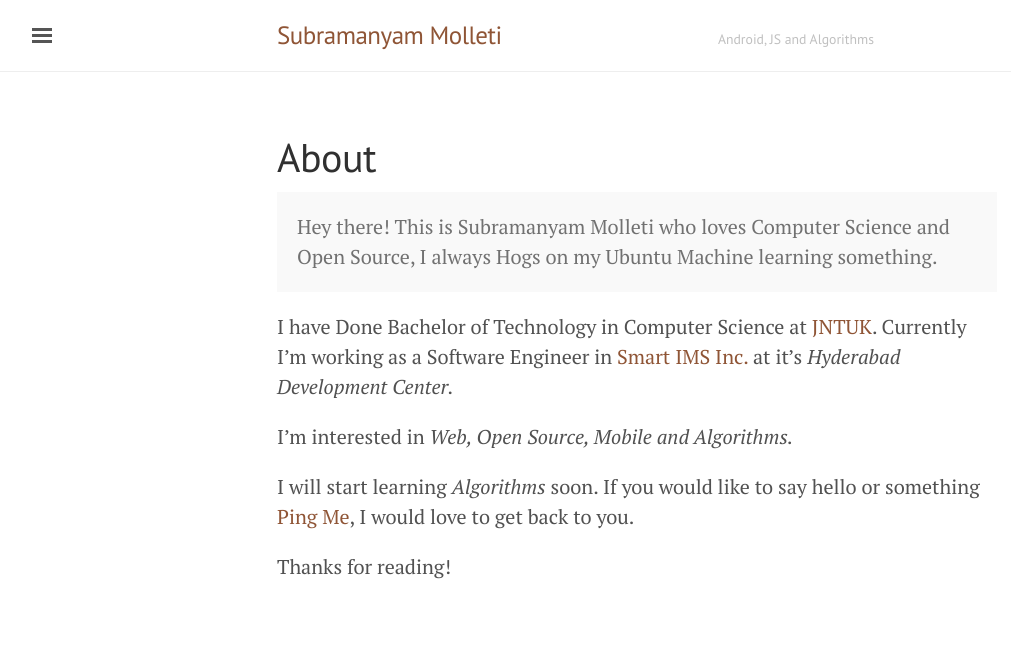
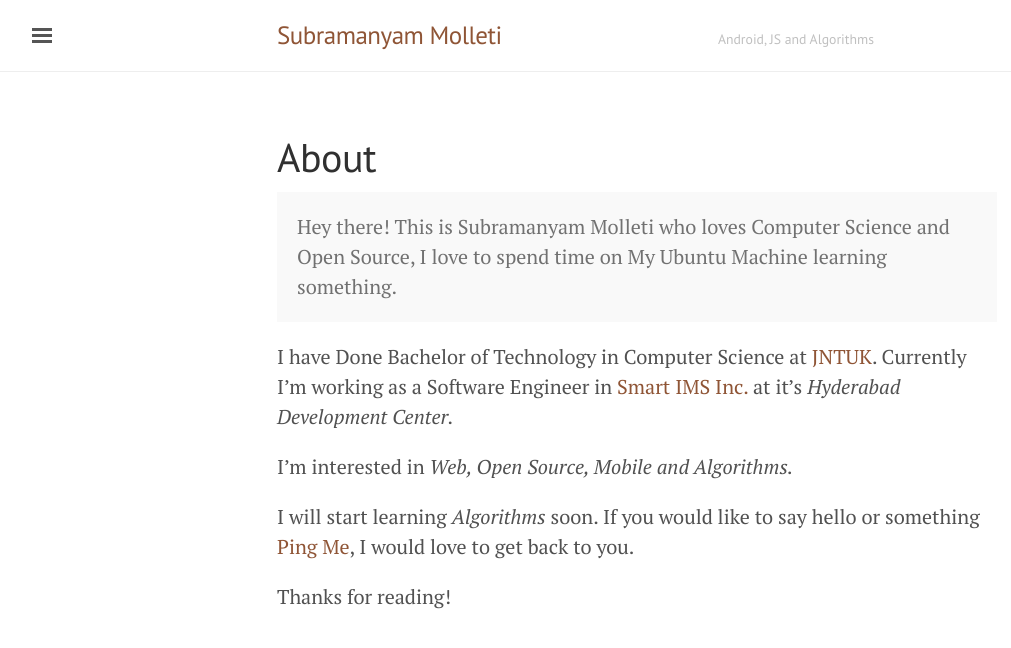
Before and after one commit to subramanyammolleti/subramanyammolleti.github.io, a Jekyll site: the page built from about.md, in a window 1280 px wide. Shown: the top 648 px of the page, without its empty margins (3-1014 px from the left). Built offline with Jekyll 4.4.1, drawn with Linux system fonts in a browser that asks for light colours.

Commit message:
Update about.md

```diff
--- a/about.md
+++ b/about.md
@@ -7,7 +7,7 @@ title: About
 
 <p class="message">
   Hey there! This is Subramanyam Molleti who loves Computer Science and
-  Open Source, I always Hogs on my Ubuntu Machine learning something.
+  Open Source, I love to spend time on My Ubuntu Machine learning something.
 </p>
 
 I have Done Bachelor of Technology in Computer Science at [JNTUK](http://www.jntuk.edu.in/). Currently I'm working as a Software Engineer in [Smart IMS Inc.](http://www.smartims.com/) at it's *Hyderabad Development Center.*
```
